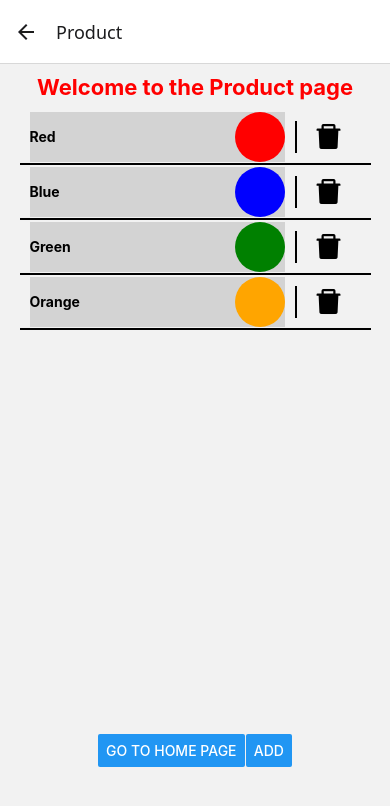
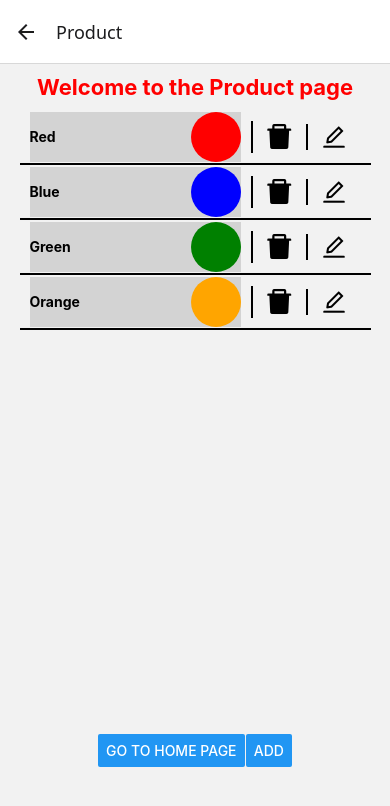
Before and after one commit to ChikaAnumudu/NavApp_RN, a React Native app: screen /Product in a window 390 px wide. Shown: the top 806 px of the page. Built offline with nearby package versions, Linux system fonts and the light colour scheme.

Commit message:
Editing Colored Buttons

```diff
--- a/components/AddColorModal.jsx
+++ b/components/AddColorModal.jsx
@@ -1,7 +1,7 @@
 import { useRef, useState } from "react";
 import { StyleSheet, Button, View, Text, Modal, TextInput } from "react-native";
 
-export default function AddColorModal({ closeModal, addColorButton }) {
+export default function AddColorModal({ closeModal, addColorButton, editMode }) {
   const [colorName, setColorName] = useState("");
   const [newColor, setNewColor] = useState("");
   const [description, setDescription] = useState("");
@@ -37,7 +37,7 @@ export default function AddColorModal({ closeModal, addColorButton }) {
     >
       <View style={styles.rootStyle}>
         <Text style={{ fontSize: 15, color: "blue", fontWeight: "bold" }}>
-          Add New Color
+          {`${editMode ? "Add" : "Edit"} New Color`}
         </Text>
         <TextInput
           onChangeText={setColorName}
--- a/components/ColorButton.jsx
+++ b/components/ColorButton.jsx
@@ -3,17 +3,26 @@ import { useNavigation } from '@react-navigation/native';
 import {AntDesign} from "@expo/vector-icons";
 
 const ColorButton = (props) => {
-    const {item, item:{color, name, id}, deleteColoredButton} = props;
+    const {
+      item,
+      item: { color, name, id },
+      deleteColoredButton,
+      editColorButtonModal,
+    } = props;
     const navigation = useNavigation();
+    const editHandler = () => {
+      console.log('Edit pressed')
+      editColorButtonModal();
+    }
   return (
     <View style={styles.productContainer}>
       <Pressable
         onPress={() => navigation.navigate("ProductsDetails", { ...item })}
-        style={({ pressed }) => (
+        style={({ pressed }) =>
           pressed
             ? [styles.pressed, styles.pressableStyle]
             : [styles.unPressed, styles.pressableStyle]
-        )}
+        }
       >
         <Text style={styles.textStyle}>{name}</Text>
         <View style={[styles.buttonStyle, { backgroundColor: color }]}></View>
@@ -24,6 +33,13 @@ const ColorButton = (props) => {
         style={styles.deleteIconStyle}
       >
         <AntDesign name="delete" size={28} color="black" />
+      </Pressable>
+      {/* Edit Button */}
+      <Pressable
+        onPress={() => editHandler()}
+        style={styles.editIconStyle}
+      >
+        <AntDesign name="edit" size={24} color="black" />
       </Pressable>
     </View>
   );
@@ -73,4 +89,11 @@ const styles = StyleSheet.create({
     borderLeftColor: "black",
     borderLeftWidth: 2,
   },
+  editIconStyle : {
+    flex: 1,
+    flexDirection: "row",
+    justifyContent: "center",
+    borderLeftColor: "black",
+    borderLeftWidth: 2,
+  }
 });
--- a/components/ProductsScreen.jsx
+++ b/components/ProductsScreen.jsx
@@ -9,6 +9,7 @@ const ProductsScreen = ({navigation}) => {
     const [buttons, setColoredButtons] = useState(BUTTONS);
     const [isModalVisible, setModalVisible] = useState(false);
     const [nextId, setNextId] = useState(BUTTONS.length + 1);
+    const [editMode, setEditMode] = useState(false);
 
 
     const handleOnPress = () => {
@@ -40,6 +41,11 @@ const ProductsScreen = ({navigation}) => {
       // setModalVisible(true);
     };
     // modal
+    const editColorButtonModal = () => {
+      // set edit modal true
+      setEditMode(true)
+      setModalVisible(true)
+    }
     const closeModal = () => {
       setModalVisible(false);
     }
@@ -62,6 +68,7 @@ const ProductsScreen = ({navigation}) => {
             <ColorButton
               item={item}
               deleteColoredButton={deleteColoredButton}
+              editColorButtonModal={editColorButtonModal}
             />
           )}
           // numColumns={2}
@@ -100,7 +107,7 @@ const ProductsScreen = ({navigation}) => {
 
       </Modal> */}
       {isModalVisible ? (
-        <AddColorModal closeModal={closeModal} addColorButton={addNewColor} />
+        <AddColorModal closeModal={closeModal} editMode={editMode} addColorButton={addNewColor} />
       ) : null}
       <View
         style={{
```
